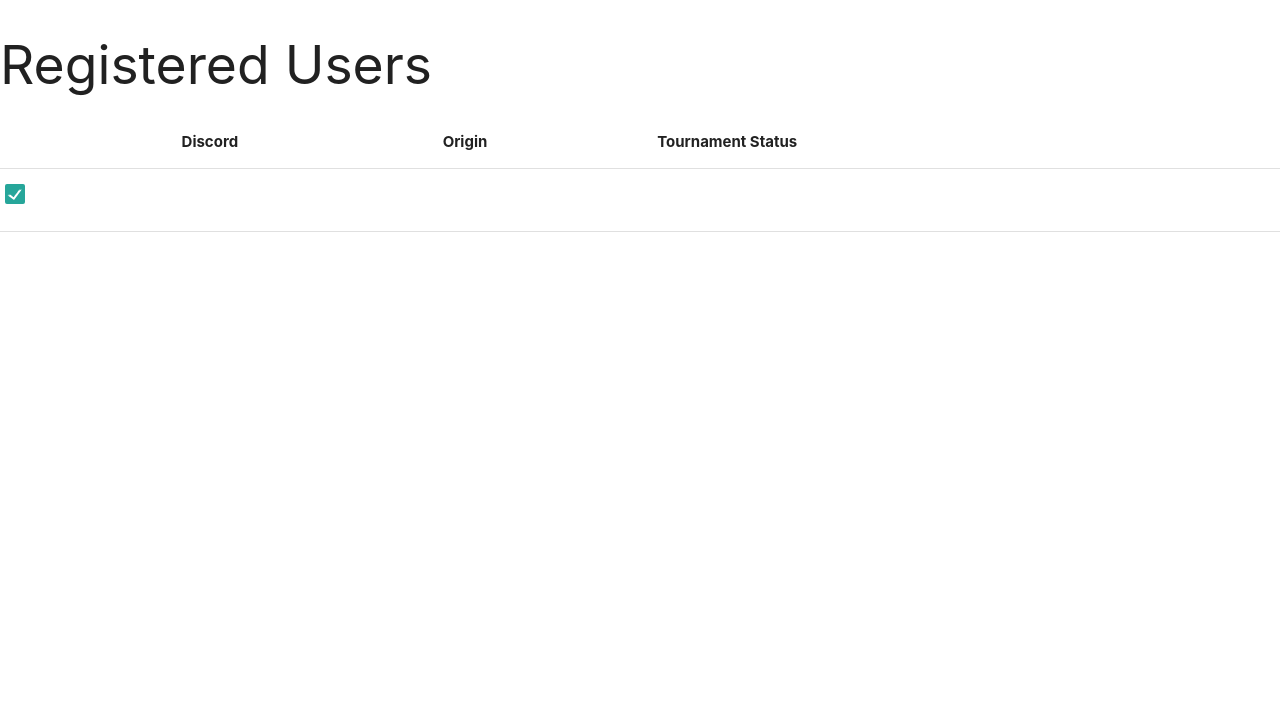
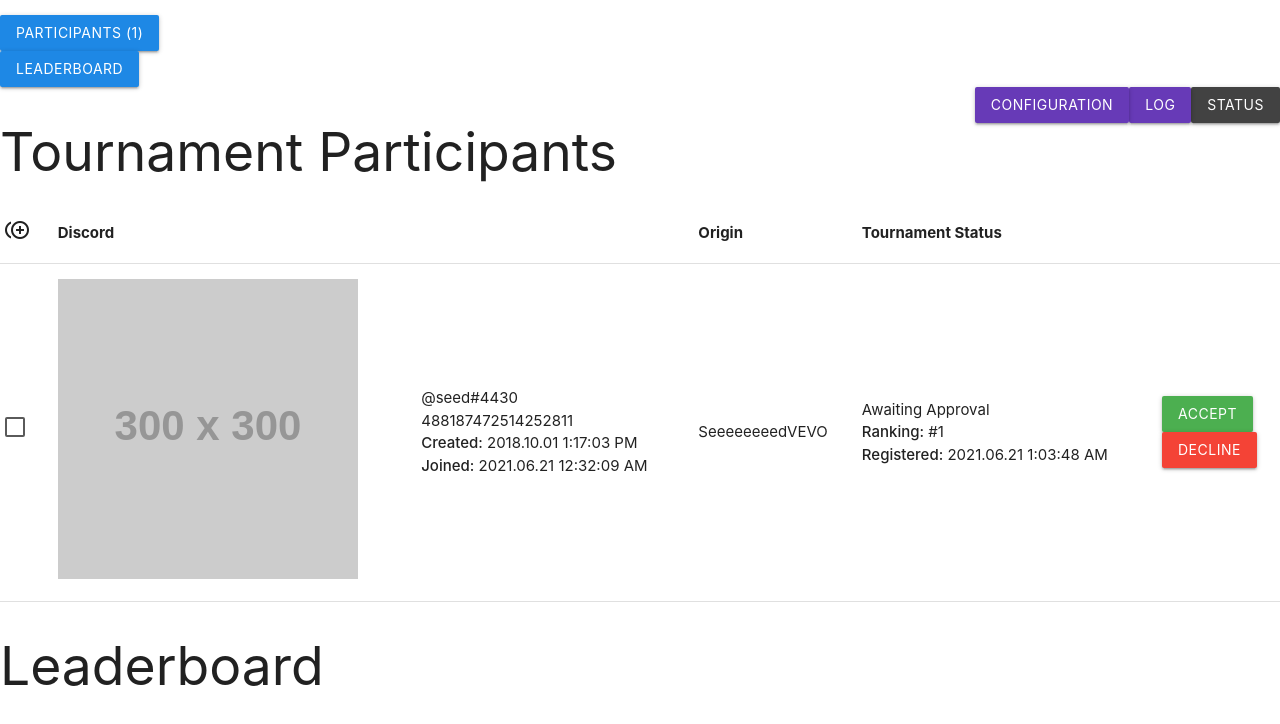
Before and after one commit to jylescoad-ward/apexBot, an Electron app: page src/index.html in a window 1280 px wide. Drawn offline with Linux system fonts and the light colour scheme; placeholder pictures from the web are drawn by us.

Commit message:
Completed prototype participant for 'Awaiting Approval'

```diff
--- a/src/index.html
+++ b/src/index.html
@@ -1,11 +1,12 @@
 <!DOCTYPE html>
 <html>
 	<head>
-		<title>Apex Tourney</title>
+		<title>Apex Legends Tournament Manager</title>
 		<meta charset="UTF-8">
 		<meta name="viewport" content="width=device-width, initial-scale=1.0">
 
 		<!-- 3rd Party Stylesheets -->
+		<link href="https://fonts.googleapis.com/icon?family=Material+Icons" rel="stylesheet">
 		<link rel="stylesheet" type="text/css" href="./../3rdparty/materialize/css/materialize.min.css" />
 
 		<!-- 1st Party Stylesheets -->
@@ -13,17 +14,24 @@
 	</head>
 	<body>
 		<div class="TabSelector">
-
+			<ul>
+				<li><a class="waves-effect waves-light btn blue darken-1">Participants (1)</a></li>
+				<li><a class="waves-effect waves-light btn blue darken-1">Leaderboard</a></li>
+				<li style="float:right;"><a class="waves-effect waves-light btn grey darken-3">Status</a></li>
+				<li style="float:right;"><a class="waves-effect waves-light btn deep-purple">Log</a></li>
+				<li style="float:right;"><a class="waves-effect waves-light btn deep-purple">Configuration</a></li>
+			</ul>
 		</div>
 		<div class="TabContainer">
-			<div class="TabContent">
-				<h2>Registered Users</h2>
+			<div class="TabContent Participants">
+				<h2>Tournament Participants</h2>
 
 				<table>
 					<thead>
 						<tr>
+							<th><i class="material-icons">control_point_duplicate</i></th>
+							<th>Discord</th>
 							<th></th>
-							<th>Discord</th>
 							<th>Origin</th>
 							<th>Tournament Status</th>
 							<th></th>
@@ -31,15 +39,45 @@
 					</thead>
 					<tbody>
 						<tr user="488187472514252811">
-							<th>
+							<td class="UserSelect">
 								<label>
-									<input type="checkbox" class="filled-in" checked="checked" />
+									<input type="checkbox" class="filled-in" />
 									<span></span>
 								</label>
-							</th>
+							</td>
+							<td class="Avatar">
+								<img src="https://via.placeholder.com/300">
+							</td>
+							<td>
+								<ul class="DiscordInfo">
+									<li class="Username">@seed#4430</li>
+									<li class="ID">488187472514252811</li>
+									<li class="CreatedAt"><strong>Created:</strong> 2018.10.01 1:17:03 PM</li>
+									<li class="JoinedGuild"><strong>Joined:</strong> 2021.06.21 12:32:09 AM</li>
+								</ul>
+							</td>
+							<td>
+								SeeeeeeeedVEVO
+							</td>
+							<td>
+								<ul class="TournamentStatus">
+									<li class="Status">Awaiting Approval</li>
+									<li class="LeaderboardRanking"><strong>Ranking:</strong> #1</li>
+									<li class="RegisteredAt"><strong>Registered:</strong> 2021.06.21 1:03:48 AM</li>
+								</ul>
+							</td>
+							<td>
+								<ul class="UpdateUserStatus">
+									<li><a class="waves-effect waves-light btn green">Accept</a></li>
+									<li><a class="waves-effect waves-light btn red">Decline</a></li>
+								</ul>
+							</td>
 						</tr>
 					</tbody>
 				</table>
+			</div>
+			<div class="TabContent Leaderboard">
+				<h2>Leaderboard</h2>
 			</div>
 		</div>
 	</body>
```
